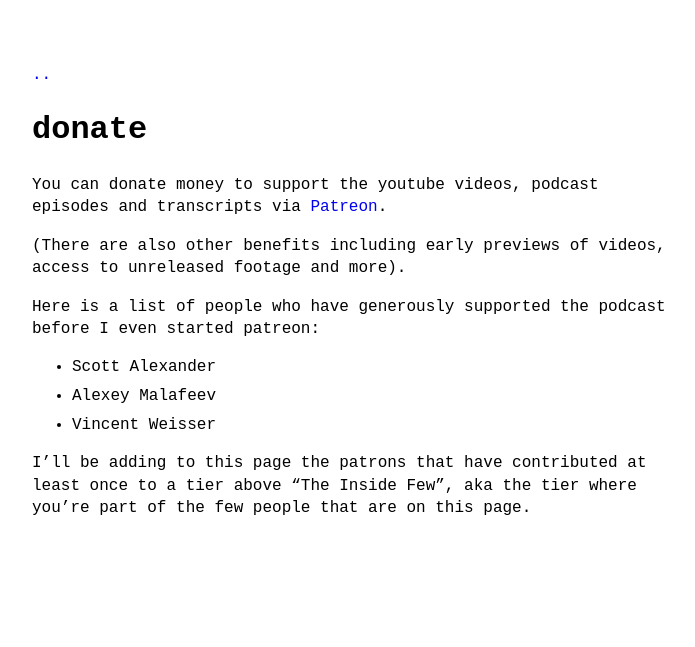
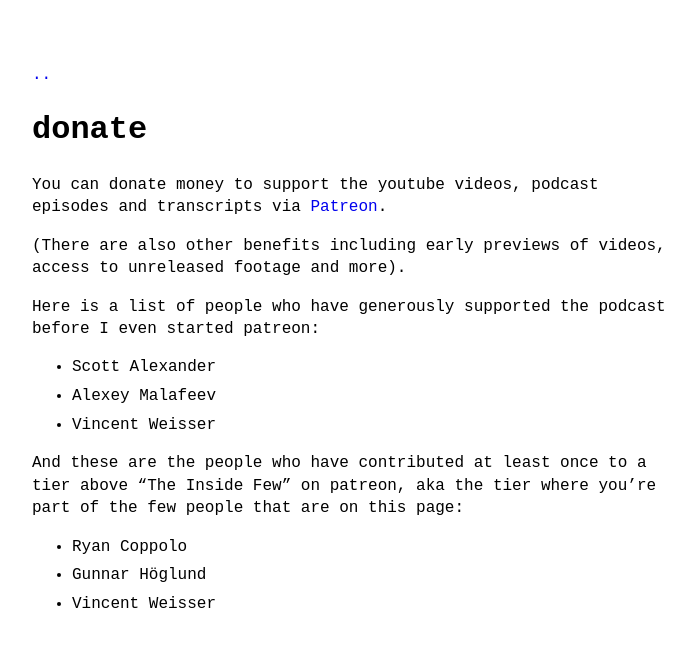
Before and after one commit to theinsideview/theinsideview.github.io, a Jekyll site: the page built from donate.md, in a window 1280 px wide. Shown: the top 647 px of the page, without its empty margins (288-983 px from the left). Built offline with Jekyll 4.4.1, drawn with Linux system fonts in a browser that asks for light colours.

Commit message:
Update donate.md

```diff
--- a/donate.md
+++ b/donate.md
@@ -12,4 +12,7 @@ Here is a list of people who have generously supported the podcast before I even
 - Alexey Malafeev
 - Vincent Weisser
 
-I'll be adding to this page the patrons that have contributed at least once to a tier above "The Inside Few", aka the tier where you're part of the few people that are on this page.
+And these are the people who have contributed at least once to a tier above "The Inside Few" on patreon, aka the tier where you're part of the few people that are on this page:
+- Ryan Coppolo
+- Gunnar Höglund
+- Vincent Weisser
```
